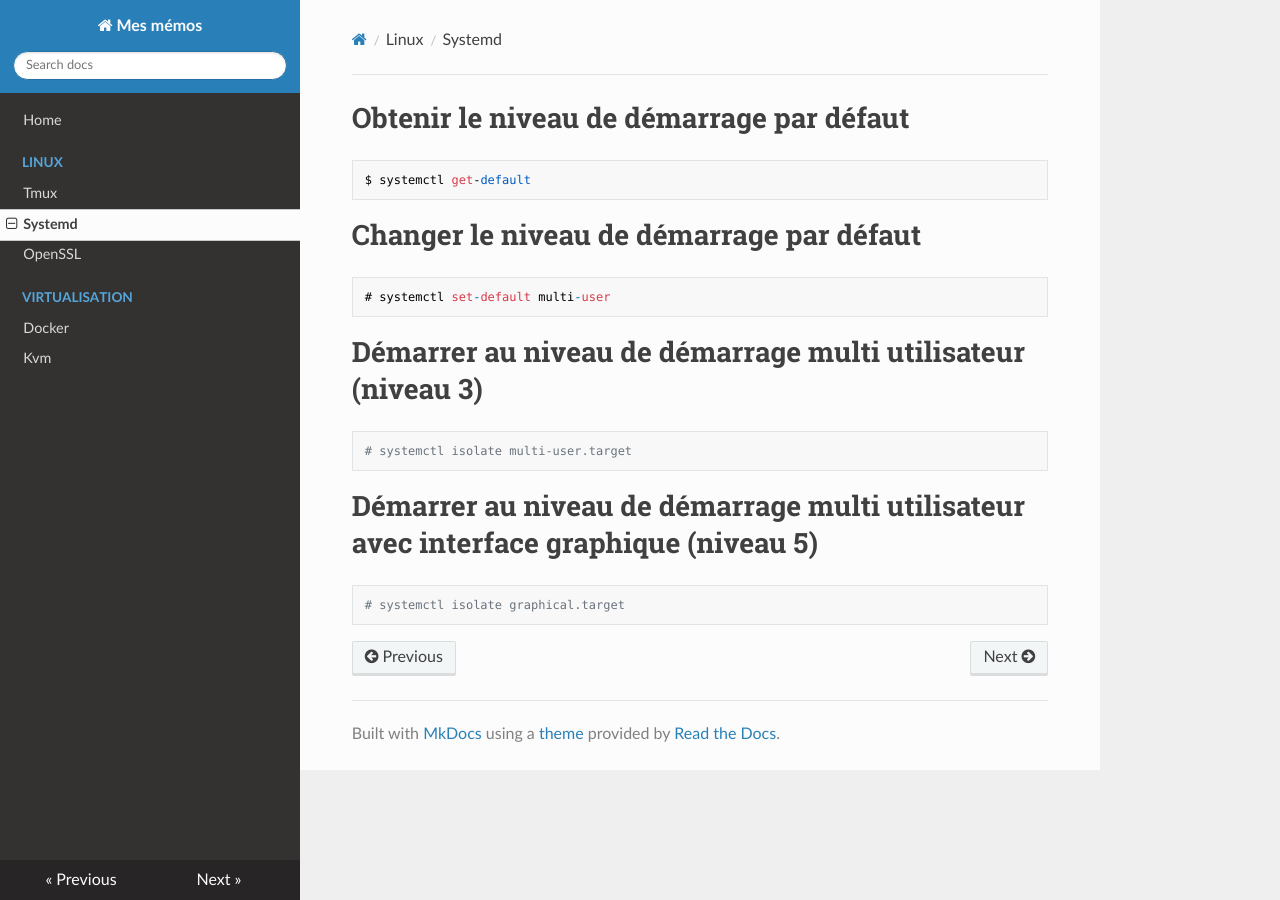
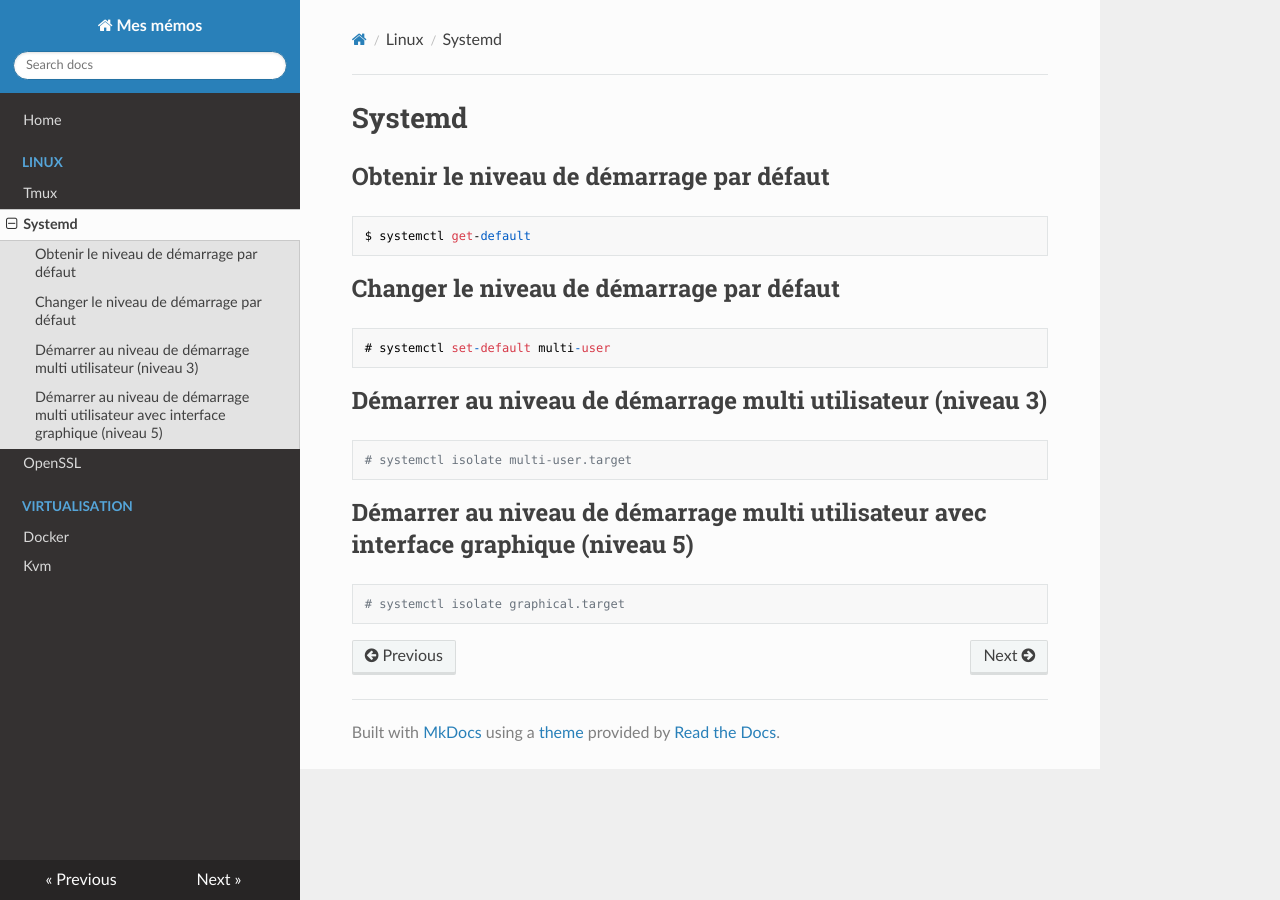
Before and after one commit to hvad/my-memo, an MkDocs documentation site: the page built from docs/memo-systemd.md, in a window 1280 px wide. Built offline with MkDocs 1.6.1, drawn with Linux system fonts in a browser that asks for light colours; nearby versions of some CDN libraries.

```diff
--- a/docs/memo-openssl.md
+++ b/docs/memo-openssl.md
@@ -1,6 +1,6 @@
 # Openssl
 
-## Création
+## Création de certificat, clef, etc...
 
 ### Générer une clé privée
 
--- a/docs/memo-systemd.md
+++ b/docs/memo-systemd.md
@@ -1,15 +1,17 @@
-# Obtenir le niveau de démarrage par défaut
+# Systemd
+
+## Obtenir le niveau de démarrage par défaut
 
     $ systemctl get-default
 
-# Changer le niveau de démarrage par défaut
+## Changer le niveau de démarrage par défaut
 
     # systemctl set-default multi-user
 
-# Démarrer au niveau de démarrage multi utilisateur (niveau 3)
+## Démarrer au niveau de démarrage multi utilisateur (niveau 3)
 
     # systemctl isolate multi-user.target
 
-# Démarrer au niveau de démarrage multi utilisateur avec interface graphique (niveau 5)
+## Démarrer au niveau de démarrage multi utilisateur avec interface graphique (niveau 5)
 
     # systemctl isolate graphical.target
```
